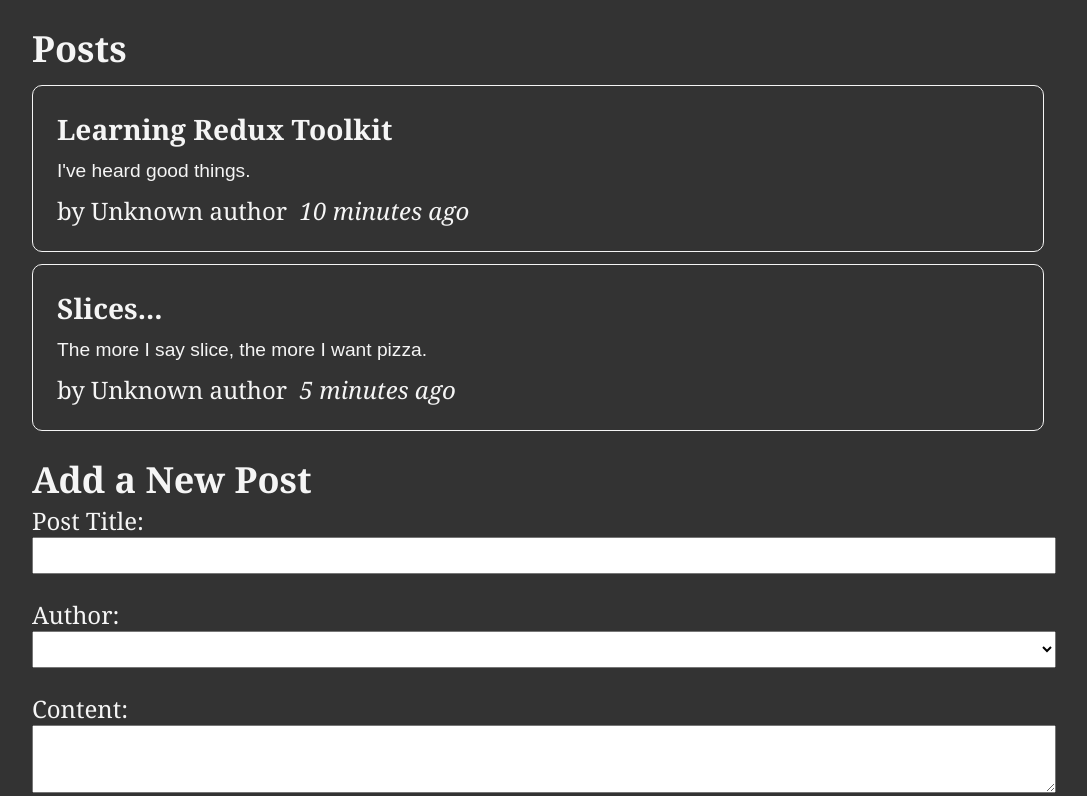
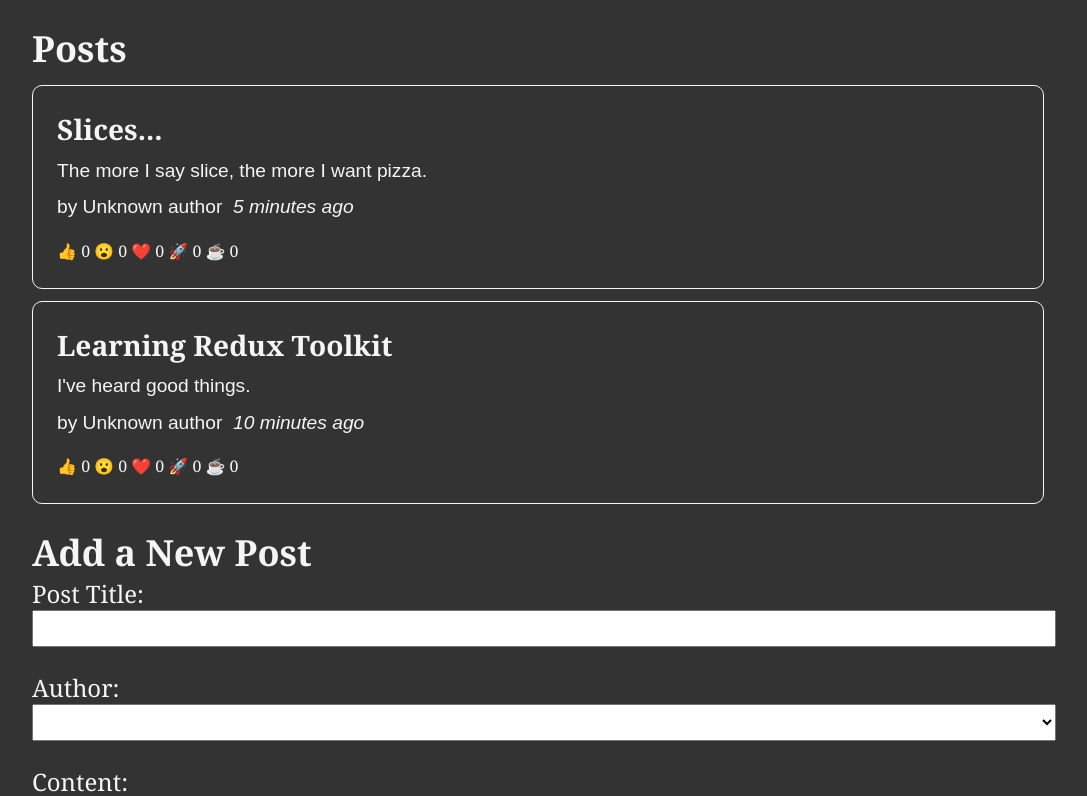
Before and after one commit to MohammedAhmed49/redux-rtk-basics-playground, a React (Create React App) app: page / in a window 1280 px wide. Shown: the top 796 px of the page, without its empty margins (96-1183 px from the left). Built offline with nearby package versions, Linux system fonts and the light colour scheme.

Commit message:
Added reactions to every post so user can react

```diff
--- a/src/features/posts/PostsList.jsx
+++ b/src/features/posts/PostsList.jsx
@@ -1,17 +1,25 @@
 import { useSelector } from "react-redux";
 import PostAuthor from "./PostAuthor";
 import { selectAllPosts } from "./postsSlice";
+import ReactionButtons from "./ReactionButtons";
 import TimeAgo from "./TimeAgo";
 
 const PostsList = () => {
   const posts = useSelector(selectAllPosts);
 
-  const renderedPosts = posts.map((post) => (
+  const orederedPosts = posts
+    .slice()
+    .sort((a, b) => b.date.localeCompare(a.date));
+
+  const renderedPosts = orederedPosts.map((post) => (
     <article key={post.id}>
       <h3>{post.title}</h3>
       <p>{post.content.substring(0, 100)}</p>
-      <PostAuthor userId={post.userId} />
-      <TimeAgo timeStamp={post.date} />
+      <p className="postCredits">
+        <PostAuthor userId={post.userId} />
+        <TimeAgo timeStamp={post.date} />
+      </p>
+      <ReactionButtons post={post} />
     </article>
   ));
 
--- /dev/null
+++ b/src/features/posts/ReactionButtons.jsx
@@ -0,0 +1,34 @@
+import { useDispatch } from "react-redux";
+import { postsActions } from "./postsSlice";
+
+const reactionEmoji = {
+  thumbsUp: "👍",
+  wow: "😮",
+  heart: "❤️",
+  rocket: "🚀",
+  coffee: "☕",
+};
+
+const ReactionButtons = ({ post }) => {
+  const dispatch = useDispatch();
+
+  const reactionButtons = Object.entries(reactionEmoji).map(([name, emoji]) => {
+    return (
+      <button
+        key={name}
+        type="button"
+        className="reactionButton"
+        onClick={() => {
+          dispatch(
+            postsActions.addReaction({ postId: post.id, reaction: name })
+          );
+        }}
+      >
+        {emoji} {post.reactions[name]}
+      </button>
+    );
+  });
+
+  return <div>{reactionButtons}</div>;
+};
+export default ReactionButtons;
--- a/src/features/posts/TimeAgo.jsx
+++ b/src/features/posts/TimeAgo.jsx
@@ -5,7 +5,6 @@
   if (timeStamp) {
     const date = parseISO(timeStamp);
     const timePeriod = formatDistanceToNow(date);
-    console.log(timeStamp, date, timePeriod);
     timeAgo = timePeriod + " ago";
   }
   return (
--- a/src/features/posts/postsSlice.js
+++ b/src/features/posts/postsSlice.js
@@ -46,9 +46,23 @@
             content,
             userId,
             date: new Date().toISOString(),
+            reactions: {
+              thumbsUp: 0,
+              wow: 0,
+              heart: 0,
+              rocket: 0,
+              coffee: 0,
+            },
           },
         };
       },
+    },
+    addReaction: (state, action) => {
+      const { postId, reaction } = action.payload;
+      const existingPost = state.find((post) => post.id === postId);
+      if (existingPost) {
+        existingPost.reactions[reaction]++;
+      }
     },
   },
 });
```
